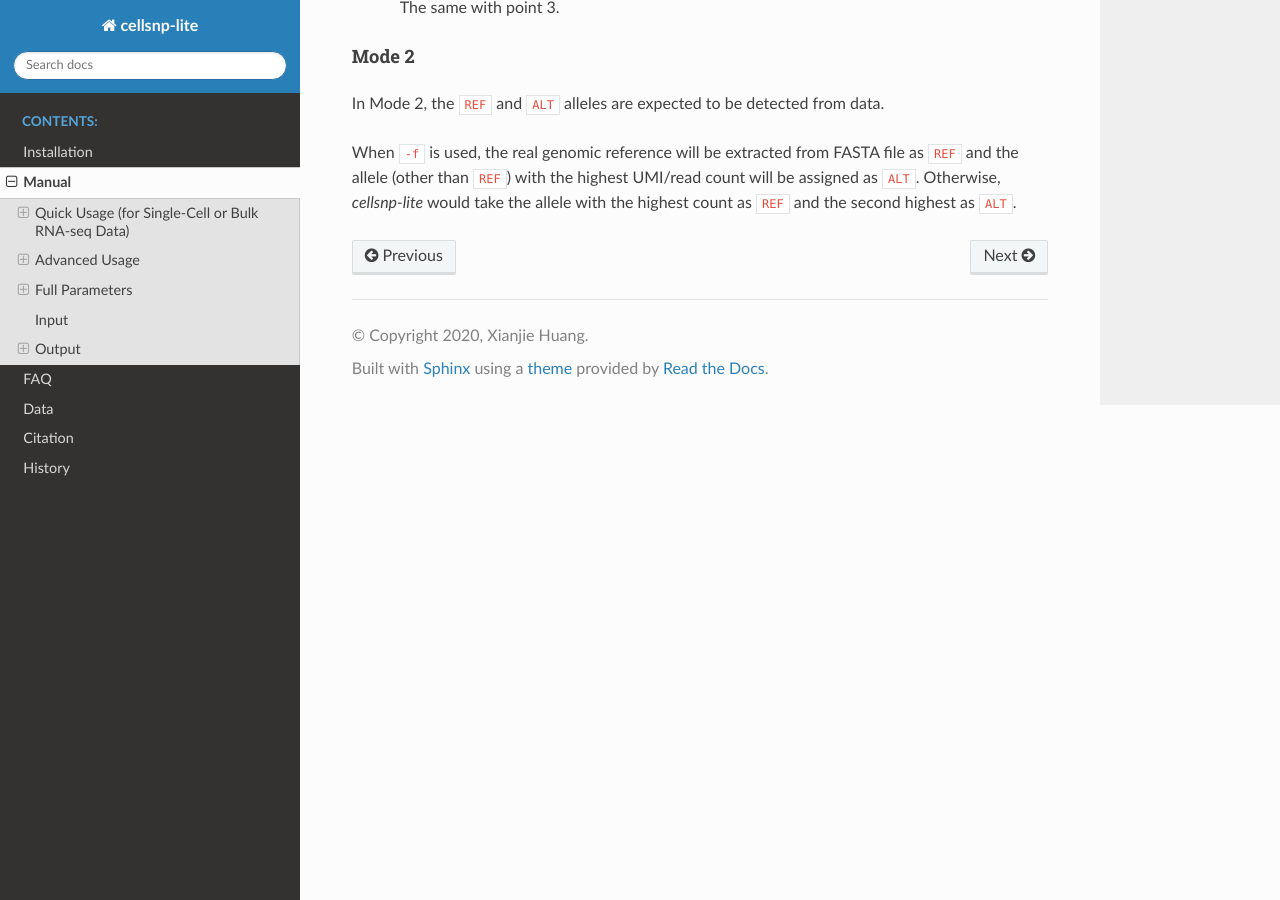
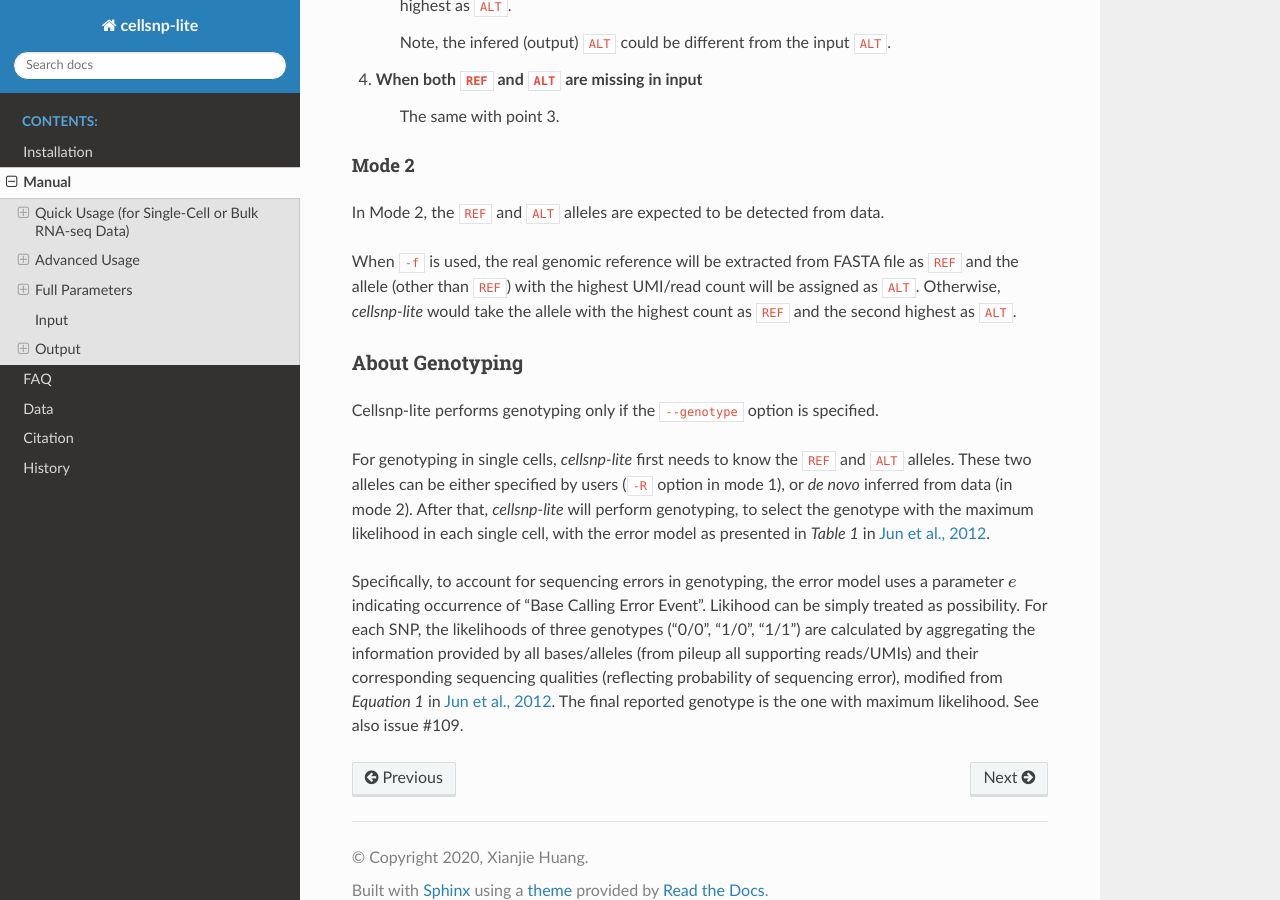
Before and after one commit to single-cell-genetics/cellsnp-lite, a Sphinx documentation site: the page built from docs/main/manual.rst, in a window 1280 px wide and 900 px high, scrolled down 12341 px. Built offline with Sphinx 7.4.7 and the Read the Docs theme 2.0.0, drawn with Linux system fonts in a browser that asks for light colours; some of the changed text lies outside the part shown.

Commit message:
docs: add genotyping

```diff
--- a/docs/main/FAQ.rst
+++ b/docs/main/FAQ.rst
@@ -161,8 +161,8 @@ as the ``ALT``.
 See also: issue #28.
 
 
-How to check the real reads cover an SNP in a cell?
-~~~~~~~~~~~~~~~~~~~~~~~~~~~~~~~~~~~~~~~~~~~~~~~~~~~
+How to check the real reads covering an SNP in a cell?
+~~~~~~~~~~~~~~~~~~~~~~~~~~~~~~~~~~~~~~~~~~~~~~~~~~~~~~
 You can extract the reads by *samtools* and then view them in *IGV*.
 
 To extract reads covering a SNP and output to a BAM file
@@ -350,6 +350,7 @@ You may use ``bcftools merge`` to make a combined VCF for all donors.
 See also: issue #21, #100, #106.
 
 
+
 .. _Arora et al, 2023: https://doi.org/10.1038/s41467-023-40271-4
 .. _human SNP list: https://sourceforge.net/projects/cellsnp/files/SNPlist/
 .. _MQuad: https://github.com/single-cell-genetics/MQuad
--- a/docs/main/manual.rst
+++ b/docs/main/manual.rst
@@ -388,6 +388,10 @@ Optional arguments
     which contains the genotypes (e.g., "0/0", "1/0", "1/1") in single cells.
     Please add this option for outputing the file.
 
+    For genotyping, cellsnp-lite uses the error model as presented in
+    *Table 1* of `Jun et al., 2012`_.
+    See also: issue #109.
+
 ``--gzip``
     If use, the output VCF files will be zipped into ``BGZF`` format.
     Otherwise, the output VCF files would be plain files.
@@ -489,7 +493,8 @@ required inputs for each mode of *cellsnp-lite*.
 ``Sequence alignments``
     BAM/CRAM file(s), specified via ``-s`` or ``-S``.
 
-    Note that these files should be indexed, e.g., with ``samtools index``.
+    Note that these files should have index files, e.g., the ``.bai`` or
+    ``.csi`` files, which you may generate with ``samtools index``.
 
 ``A list of SNPs``
     VCF file, specified via ``-R`` or ``-T``.
@@ -620,3 +625,32 @@ FASTA file as ``REF`` and the allele (other than ``REF``) with the highest
 UMI/read count will be assigned as ``ALT``.
 Otherwise, *cellsnp-lite* would take the allele with the highest count
 as ``REF`` and the second highest as ``ALT``.
+
+
+About Genotyping
+~~~~~~~~~~~~~~~~
+Cellsnp-lite performs genotyping only if the ``--genotype`` option is
+specified.
+
+For genotyping in single cells, *cellsnp-lite* first needs to know the
+``REF`` and ``ALT`` alleles.
+These two alleles can be either specified by users (``-R`` option in mode 1),
+or *de novo* inferred from data (in mode 2).
+After that, *cellsnp-lite* will perform genotyping, to select the genotype
+with the maximum likelihood in each single cell, with the error model as
+presented in *Table 1* in `Jun et al., 2012`_.
+
+Specifically, to account for sequencing errors in genotyping, the error model
+uses a parameter :math:`e` indicating occurrence of "Base Calling Error Event".
+Likihood can be simply treated as possibility.
+For each SNP, the likelihoods of three genotypes ("0/0", "1/0", "1/1") are
+calculated by aggregating the information provided by all bases/alleles
+(from pileup all supporting reads/UMIs) and their corresponding sequencing
+qualities (reflecting probability of sequencing error), modified from
+*Equation 1* in `Jun et al., 2012`_.
+The final reported genotype is the one with maximum likelihood.
+See also issue #109.
+
+
+
+.. _Jun et al., 2012: https://doi.org/10.1016/j.ajhg.2012.09.004
```
